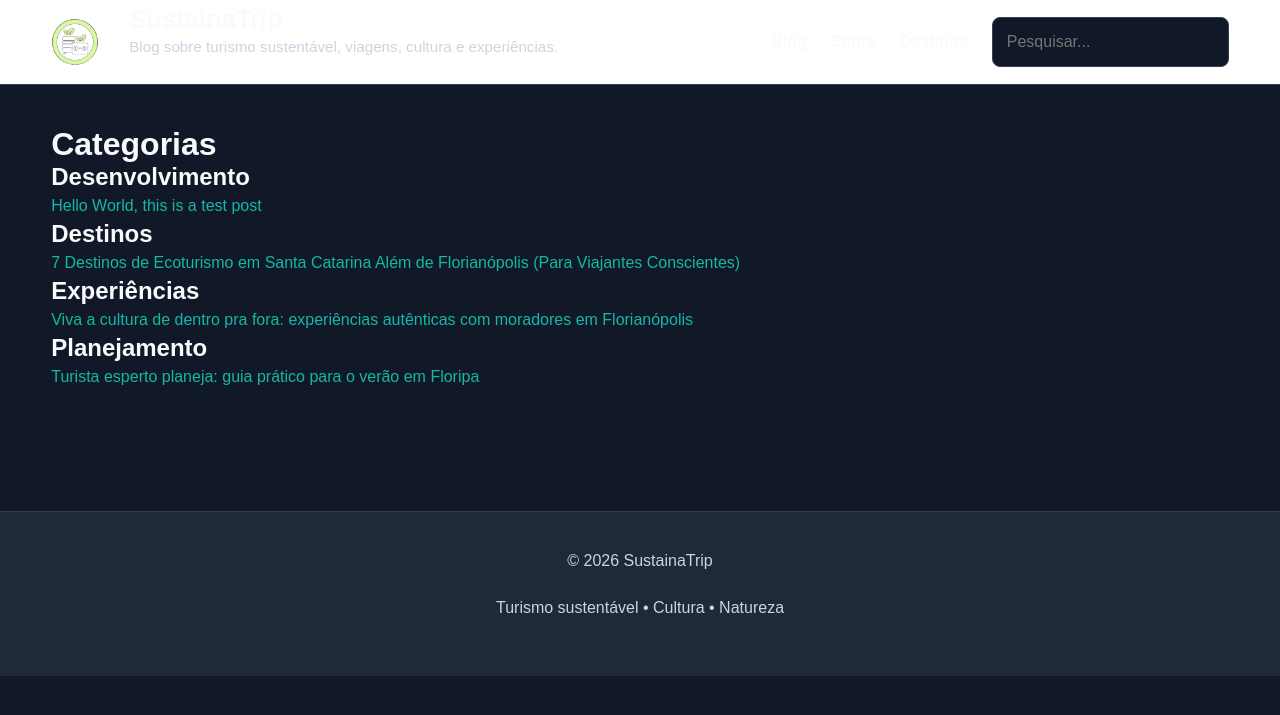
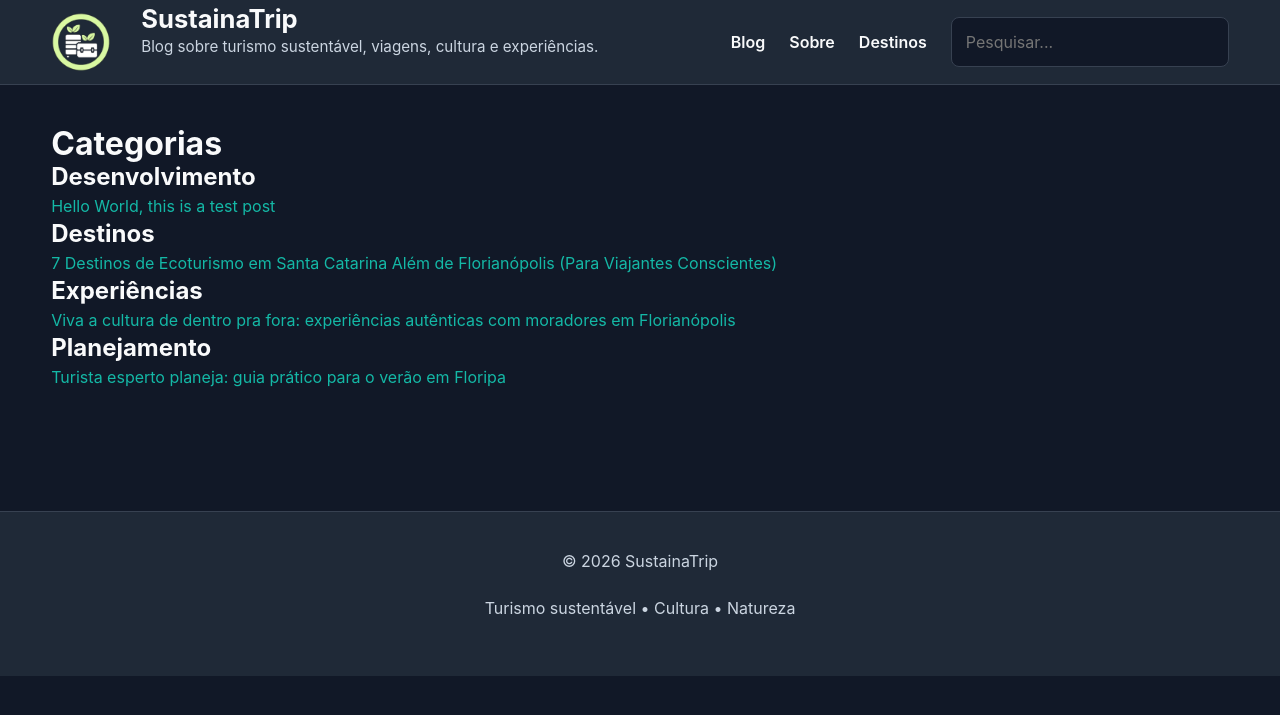
Before and after one commit to sustainatrip/blog, a Jekyll site: the page built from categorias.md, in a window 1280 px wide and 900 px high. Shown: the top 715 px of the window. Built offline with Jekyll 4.4.1, drawn with Linux system fonts in a browser that asks for light colours.

Commit message:
Atualizar o head.html

```diff
--- a/_includes/head.html
+++ b/_includes/head.html
@@ -31,8 +31,6 @@
 <link rel="stylesheet"
       href="{{ '/assets/css/style.css' | relative_url }}">
 
-<link rel="stylesheet" href="{{ '/assets/css/header.css' | relative_url }}">
-
 <link rel="alternate"
       type="application/rss+xml"
       title="{{ site.title }}"
```
